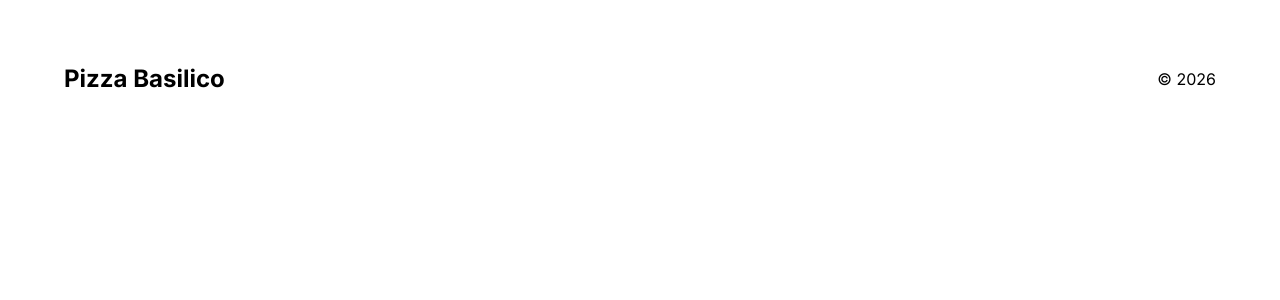
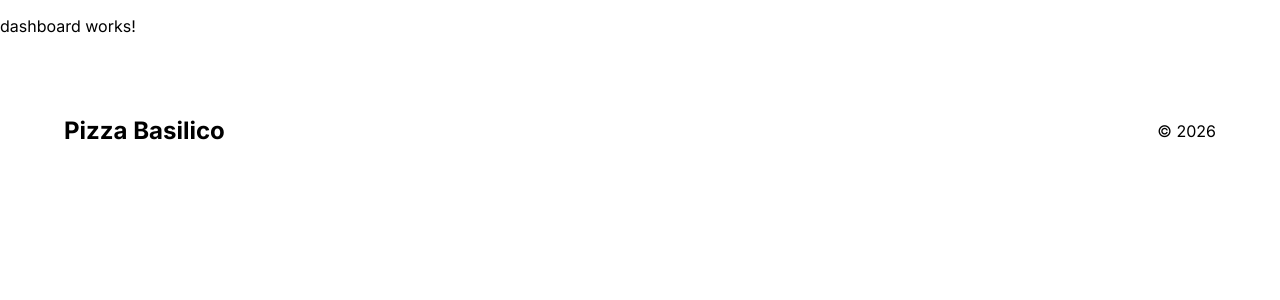
Before and after one commit to alvastern/pizza-basilico-frontend, an Angular app: page /admin/dashboard in a window 1280 px wide. Before the commit this address led to /. Shown: the top 300 px of the page. Built offline with nearby package versions, Linux system fonts and the light colour scheme.

Commit message:
Skapande av filer och routes för admin-delen

```diff
--- /dev/null
+++ b/src/app/pages/admin/dashboard/dashboard.html
@@ -0,0 +1 @@
+<p>dashboard works!</p>
--- /dev/null
+++ b/src/app/pages/admin/login/login.html
@@ -0,0 +1 @@
+<p>login works!</p>
--- /dev/null
+++ b/src/app/pages/admin/register/register.html
@@ -0,0 +1 @@
+<p>register works!</p>
```
Also changed, not shown: src/app/app.routes.ts (+9 -1 lines), src/app/pages/admin/dashboard/dashboard.ts (added, +9 -0 lines), src/app/pages/admin/login/login.ts (added, +9 -0 lines), src/app/pages/admin/register/register.ts (added, +9 -0 lines), src/app/pages/admin/dashboard/dashboard.scss (added), src/app/pages/admin/login/login.scss (added), src/app/pages/admin/register/register.scss (added).
